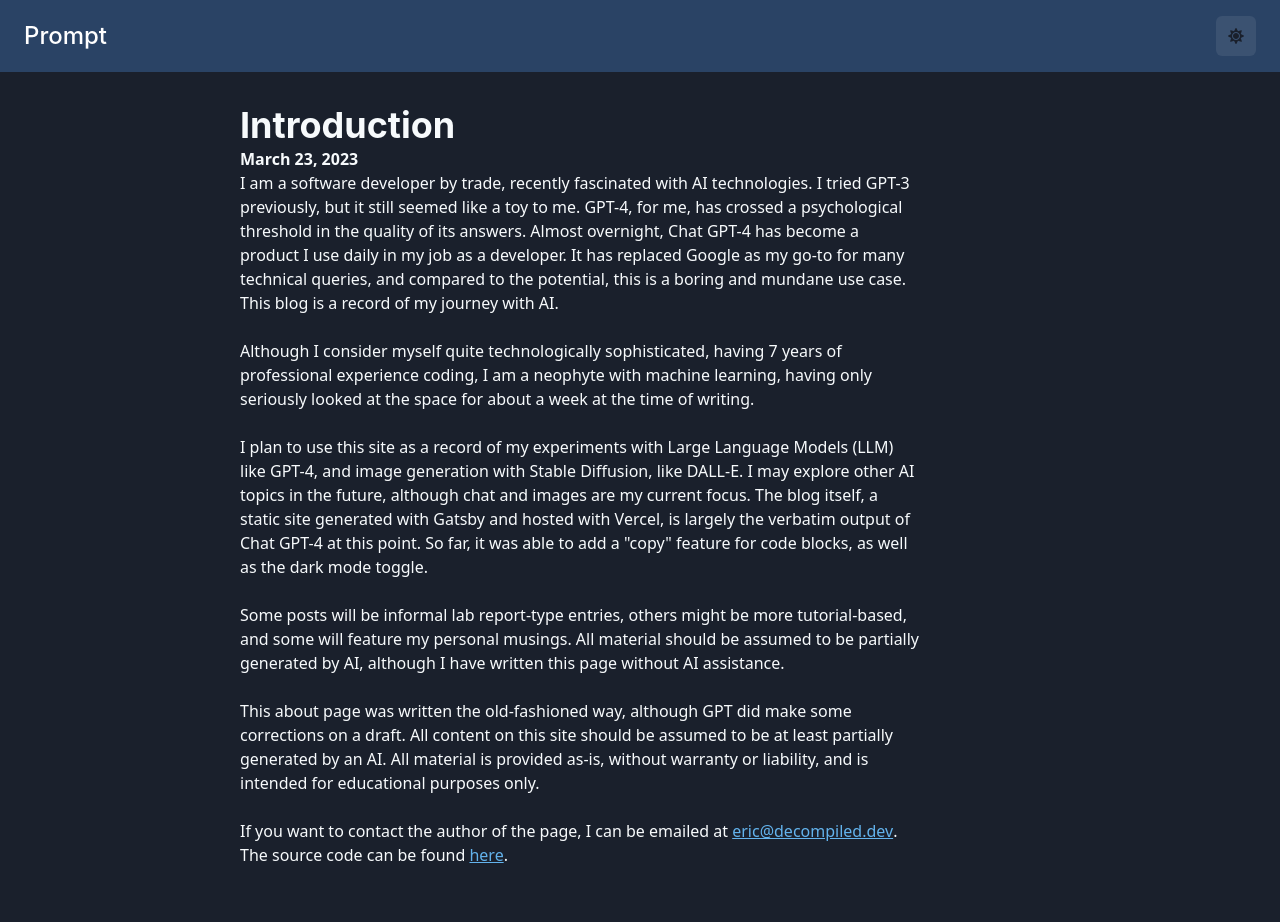
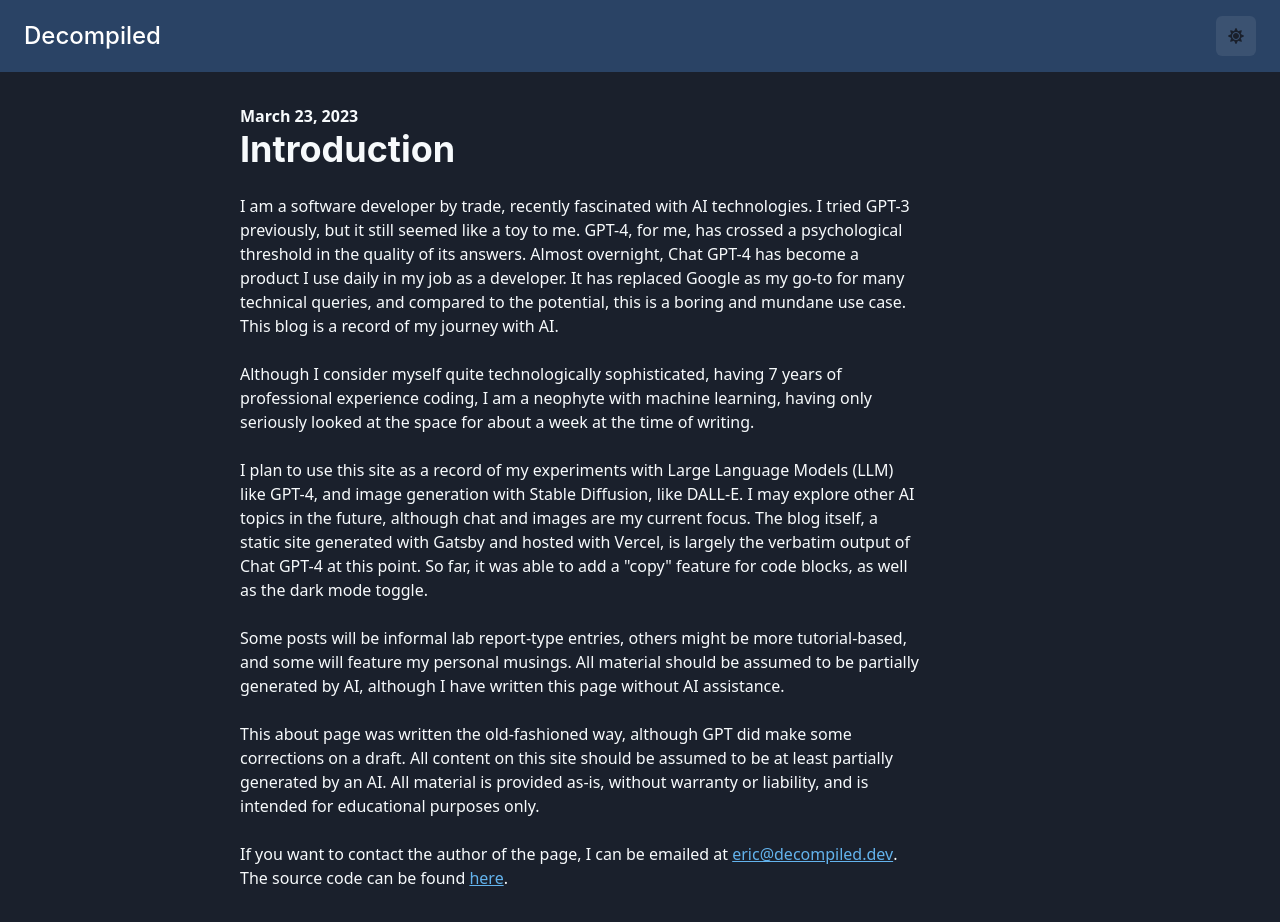
Before and after one commit to eric-decompiled/prompt, a Gatsby site: page /introduction/ in a window 1280 px wide. Built offline with nearby package versions, Linux system fonts and the light colour scheme; Gatsby itself is replaced by a stand-in of ours.

Commit message:
add contest to poetry and improve site style

````diff
--- a/content/blog/introduction.md
+++ b/content/blog/introduction.md
@@ -1,5 +1,6 @@
 ---
 title: "Introduction"
+tagline: "About and contact"
 date: "2023-03-23"
 description: "About the blog and author"
 ---
--- a/content/blog/job-security.md
+++ b/content/blog/job-security.md
@@ -1,5 +1,6 @@
 ---
-title: "Job Security - Early Musings"
+title: "Job Security"
+tagline: "Early musings on economic impacts of AI"
 date: "2023-03-27"
 description: "Musings about impacts of AI and demand for software"
 ---
--- a/content/blog/midjourney.md
+++ b/content/blog/midjourney.md
@@ -1,5 +1,6 @@
 ---
-title: "Midjourney - Image generation"
+title: "Midjourney"
+tagline: "Realistic image generating chat bot"
 date: "2023-03-28"
 description: "Generating Images in Discord chat"
 ---
--- a/content/blog/poetry.md
+++ b/content/blog/poetry.md
@@ -1,10 +1,13 @@
 ---
-title: "Poetry - an introduction by Chat GPT"
+title: "Poetry"
+tagline: "GPT's introduction"
 date: "2023-03-29"
 description: "GPT introduces itself with a poem"
 ---
 
-Since chat GPT 4 is helping with this blog, below is a poem it wrote. I nudged the style a bit with song lyrics, which GPT refernces in the second last verse. The lyrics I used are from a song that opens with a riff that sounds like "sweet home alabama".
+Here I ask GPT to write a poem introducing itself. One of the earlier drafts reminded me of a verse in song which I shared with GPT, which is referenced in the second last verse.
+
+**Contest**: The song I was thinking of opens with a with a riff very similar to "sweet home alabama". If you can figure it out [email me](eric@decompiled.dev) with the name of the song and something nice that you want, I'll try my best to get it to you, within reason.
 
 ```
 In realms unseen, where whispers soft entwine,
--- a/content/blog/story-generator.md
+++ b/content/blog/story-generator.md
@@ -1,5 +1,6 @@
 ---
-title: "Simple Story Generator - Combining narratives "
+title: "Simple Story Generator"
+tagline: "Combining prompts"
 date: "2023-03-24"
 description: "Building a two part model"
 ---
--- a/content/blog/text-adventure.md
+++ b/content/blog/text-adventure.md
@@ -1,5 +1,5 @@
 ---
-title: "Text Adventure Game"
+title: "Text Adventure"
 date: "2023-03-26"
 description: "Testing GPT 4 ability to build worlds and ascribe emotions"
 ---
--- a/content/blog/zodiac-characters.md
+++ b/content/blog/zodiac-characters.md
@@ -1,5 +1,6 @@
 ---
-title: "Zodiac Character - Generating mock JSON data"
+title: "Zodiac Characters"
+tagline: "Generating mock JSON data"
 date: "2023-03-25"
 description: "Generating themed test data in JSON format"
 ---
--- a/gatsby-config.js
+++ b/gatsby-config.js
@@ -9,8 +9,8 @@
  */
 module.exports = {
   siteMetadata: {
-    title: `Prompt`,
-    description: `Notes on machine intelligence`,
+    title: `Decompiled`,
+    description: `Exploring machine intelligence`,
     author: `Decompiled`,
     siteUrl: `https://gatsbystarterdefaultsource.gatsbyjs.io/`,
   },
--- a/src/templates/blog-post.js
+++ b/src/templates/blog-post.js
@@ -14,8 +14,9 @@ export default function BlogPost({ data }) {
         description={post.frontmatter.description}
       />
       <Box>
+        <strong>{post.frontmatter.date}</strong>
         <Heading as="h1">{post.frontmatter.title}</Heading>
-        <strong>{post.frontmatter.date}</strong>
+        <hr />
         <div dangerouslySetInnerHTML={{ __html: post.html }} />
       </Box>
     </Layout>
````
Also changed, not shown: 2 other files.
